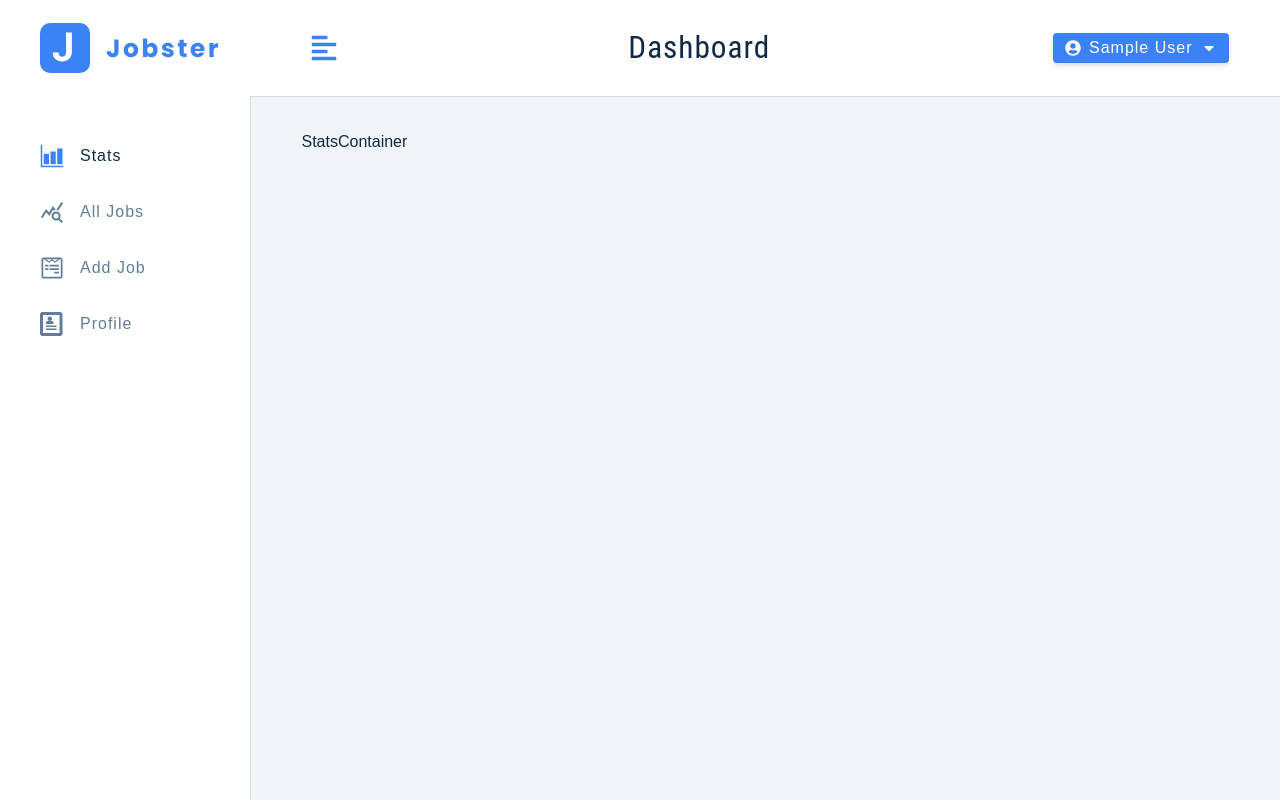
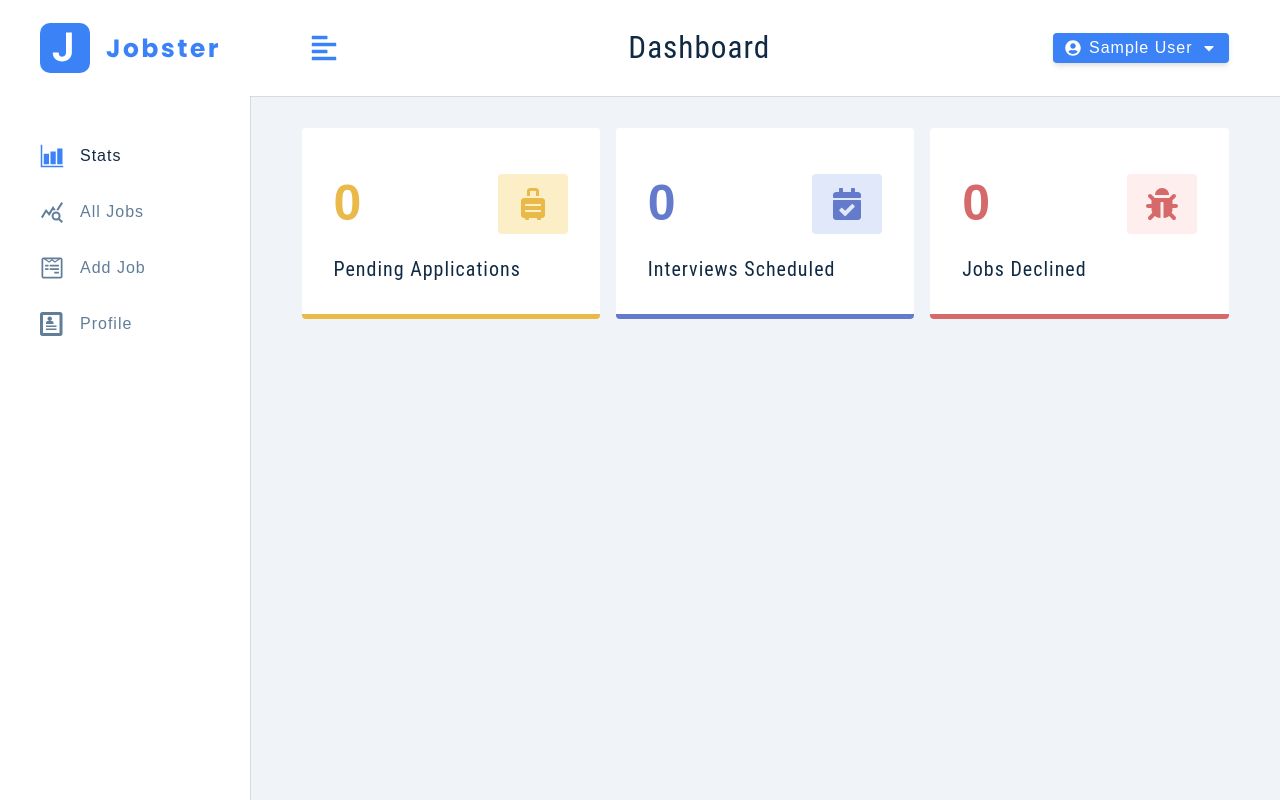
Before and after one commit to Jcolejeff/Jobster, a React (Create React App) app: page / in a window 1280 px wide. Built offline with nearby package versions, Linux system fonts and the light colour scheme; no server answers; sample sign-in values are in the browser's storage.

Commit message:
finish stats container

```diff
--- /dev/null
+++ b/src/components/StatItem.js
@@ -0,0 +1,15 @@
+import Wrapper from "../assets/wrappers/StatItem";
+
+const StatItem = ({ count, title, icon, color, bcg }) => {
+	return (
+		<Wrapper color={color} bcg={bcg}>
+			<header>
+				<span className="count">{count}</span>
+				<span className="icon">{icon}</span>
+			</header>
+			<h5 className="title">{title}</h5>
+		</Wrapper>
+	);
+};
+
+export default StatItem;
--- a/src/components/StatsContainer.js
+++ b/src/components/StatsContainer.js
@@ -1,7 +1,40 @@
-import React from "react";
+import StatItem from "./StatItem";
+import { FaSuitcaseRolling, FaCalendarCheck, FaBug } from "react-icons/fa";
+import Wrapper from "../assets/wrappers/StatsContainer";
+import { useSelector } from "react-redux";
+const StatsContainer = () => {
+	const { stats } = useSelector((store) => store.allJobs);
+	const defaultStats = [
+		{
+			title: "pending applications",
+			count: stats.pending || 0,
+			icon: <FaSuitcaseRolling />,
+			color: "#e9b949",
+			bcg: "#fcefc7",
+		},
+		{
+			title: "interviews scheduled",
+			count: stats.interview || 0,
+			icon: <FaCalendarCheck />,
+			color: "#647acb",
+			bcg: "#e0e8f9",
+		},
+		{
+			title: "jobs declined",
+			count: stats.declined || 0,
+			icon: <FaBug />,
+			color: "#d66a6a",
+			bcg: "#ffeeee",
+		},
+	];
 
-const StatsContainer = () => {
-	return <div>StatsContainer</div>;
+	return (
+		<Wrapper>
+			{defaultStats.map((item, index) => {
+				return <StatItem key={index} {...item} />;
+			})}
+		</Wrapper>
+	);
 };
 
 export default StatsContainer;
```
